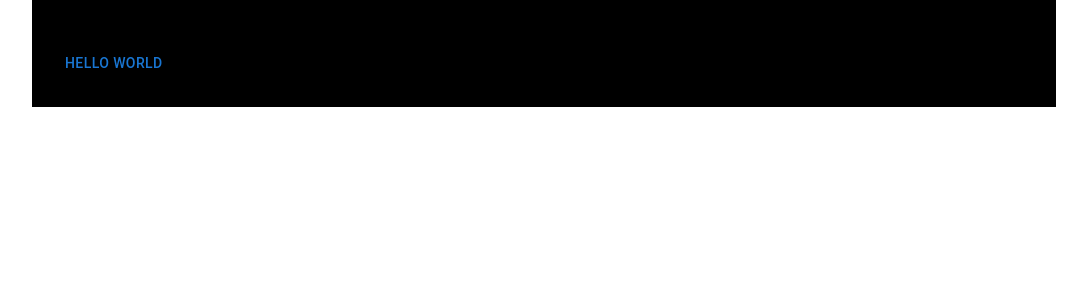
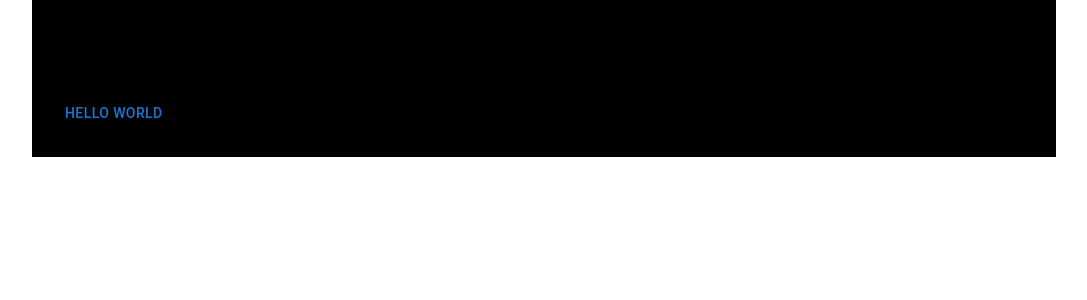
Before and after one commit to lacus6999/portfolio, a React (Create React App) app: page / in a window 1280 px wide. Shown: the top 300 px of the page, without its empty margins (96-1183 px from the left). Built offline with nearby package versions, Linux system fonts and the light colour scheme.

Commit message:
Jenkins Test

```diff
--- a/src/components/NavBar.js
+++ b/src/components/NavBar.js
@@ -10,7 +10,9 @@ const styles = {
 
 const NavBar = () => {
     return (
-        "kacsa"
+        <Grid style={styles}>
+            kacsa
+        </Grid>
     );
 };
 
```
